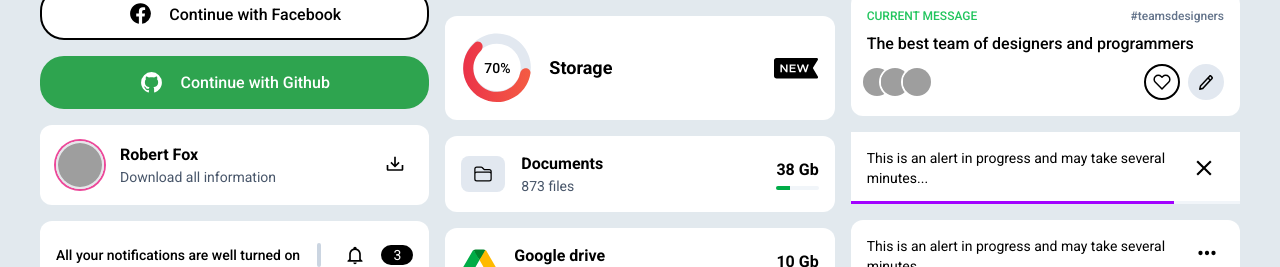
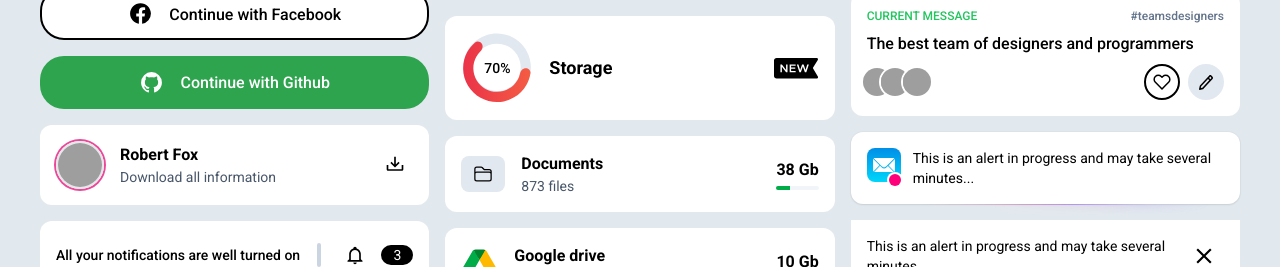
Before and after one commit to frankuxui/widget-components, a React (Vite) app: page / in a window 1280 px wide. Shown: the part 3560-3827 px from the top of the page. Built offline with nearby package versions, Linux system fonts and the light colour scheme; grey boxes are pictures that could not be loaded.

Commit message:
widget-110

```diff
--- a/src/App.jsx
+++ b/src/App.jsx
@@ -2668,6 +2668,66 @@ function App () {
         </div>
 
         {/** widget */}
+        <div className='break-inside relative flex flex-row justify-between rounded-xl text-sm mb-4 bg-white text-black dark:bg-slate-800 dark:text-white shadow-[0_1px_3px_rgba(15,23,42,0.03),0_1px_2px_rgba(15,23,42,0.06)] ring-1 ring-slate-600/[0.04]'>
+          <div className='flex items-start justify-between p-4 space-x-3'>
+            <div className='relative'>
+              <span className='absolute -bottom-1 right-0 flex w-3 h-3 rounded-full ring-2 ring-white bg-[#ff007b] dark:ring-slate-800' />
+              <svg xmlns='http://www.w3.org/2000/svg' width='34' height='34' viewBox='0 0 120 120'>
+                <defs>
+                  <linearGradient id='a' x1='50%' x2='50%' y1='0%' y2='100%'>
+                    <stop offset='0%' stopColor='#008EE7' />
+                    <stop offset='100%' stopColor='#00D6FA' />
+                  </linearGradient>
+                </defs>
+                <g fill='none' fill-rule='evenodd'>
+                  <rect width='120' height='120' fill='url(#a)' rx='28' />
+                  <path fill='#FFF' d='M25.114 84.964l21.196-21.95 5.13 5.165a12.553 12.553 0 0 0 17.84 0l4.64-4.672L94.666 84.99c-.331.07-.675.106-1.027.106H26.26c-.394 0-.778-.046-1.146-.132zm73.392-46.215c.087.37.133.755.133 1.151v40.196c0 1.29-.489 2.466-1.29 3.353L76.033 61.378l22.472-22.63zM21.36 81.094V40.9c0-.868.221-1.685.61-2.397l22.226 22.382L22.482 83.37a4.983 4.983 0 0 1-1.122-2.277zm75.467-45.046L67.189 65.685c-3.905 3.906-10.237 3.906-14.142 0L23.26 35.9c.835-.627 1.874-.999 3-.999h67.378a4.98 4.98 0 0 1 3.188 1.148z' />
+                </g>
+              </svg>
+            </div>
+            <p>This is an alert in progress and may take several minutes...</p>
+          </div>
+          <svg viewBox='0 0 384 12' fill='none' aria-hidden='true' className='absolute top-full right-0 w-full max-w-[120%] transition'>
+            <mask id=':r1:-a' maskUnits='userSpaceOnUse' x='48' y='0' width='100%' height='4'>
+              <path transform='rotate(180 316.656 4)' fill='#C4C4C4' d='M316.656 4h268v4h-268z' />
+            </mask>
+            <g filter='url(#:r1:-b)' mask='url(#:r1:-a)'>
+              <path transform='rotate(180 292.656 1)' fill='url(#:r1:-c)' d='M292.656 1h220v2h-220z' />
+            </g>
+            <mask id=':r1:-d' maskUnits='userSpaceOnUse' x='116' y='0' width='268' height='12'>
+              <path transform='rotate(180 384 12)' fill='#C4C4C4' d='M384 12h268v12H384z' />
+            </mask>
+            <g filter='url(#:r1:-e)' mask='url(#:r1:-d)'>
+              <path transform='rotate(180 360 1)' fill='url(#:r1:-f)' d='M360 1h220v2H360z' />
+            </g>
+            <defs>
+              <linearGradient id=':r1:-c' x1='292.656' y1='1' x2='512.656' y2='1' gradientUnits='userSpaceOnUse'>
+                <stop stopColor='#A78BFA' stopOpacity='0' />
+                <stop offset='.323' stopColor='#A78BFA' />
+                <stop offset='.672' stopColor='#EC4899' stopOpacity='.3' />
+                <stop offset='1' stopColor='#EC4899' stopOpacity='0' />
+              </linearGradient>
+              <linearGradient id=':r1:-f' x1='360' y1='1' x2='580' y2='1' gradientUnits='userSpaceOnUse'>
+                <stop stopColor='#A78BFA' stopOpacity='0' />
+                <stop offset='.323' stopColor='#A78BFA' />
+                <stop offset='.672' stopColor='#EC4899' stopOpacity='.3' />
+                <stop offset='1' stopColor='#EC4899' stopOpacity='0' />
+              </linearGradient>
+              <filter id=':r1:-b' x='71.656' y='-2' width='222' height='4' filterUnits='userSpaceOnUse' colorInterpolationFilters='sRGB'>
+                <feFlood floodOpacity='0' result='BackgroundImageFix' />
+                <feBlend in='SourceGraphic' in2='BackgroundImageFix' result='shape' />
+                <feGaussianBlur stdDeviation='.5' result='effect1_foregroundBlur_311_43467' />
+              </filter>
+              <filter id=':r1:-e' x='131' y='-10' width='238' height='20' filterUnits='userSpaceOnUse' colorInterpolationFilters='sRGB'>
+                <feFlood floodOpacity='0' result='BackgroundImageFix' />
+                <feBlend in='SourceGraphic' in2='BackgroundImageFix' result='shape' />
+                <feGaussianBlur stdDeviation='4.5' result='effect1_foregroundBlur_311_43467' />
+              </filter>
+            </defs>
+          </svg>
+        </div>
+
+        {/** widget */}
         <div className='break-inside relative overflow-hidden flex flex-row justify-between text-sm mb-4 bg-white text-black dark:bg-slate-800 dark:text-white'>
           <div className='flex items-start justify-between p-4'>
             <p>This is an alert in progress and may take several minutes...</p>
```
